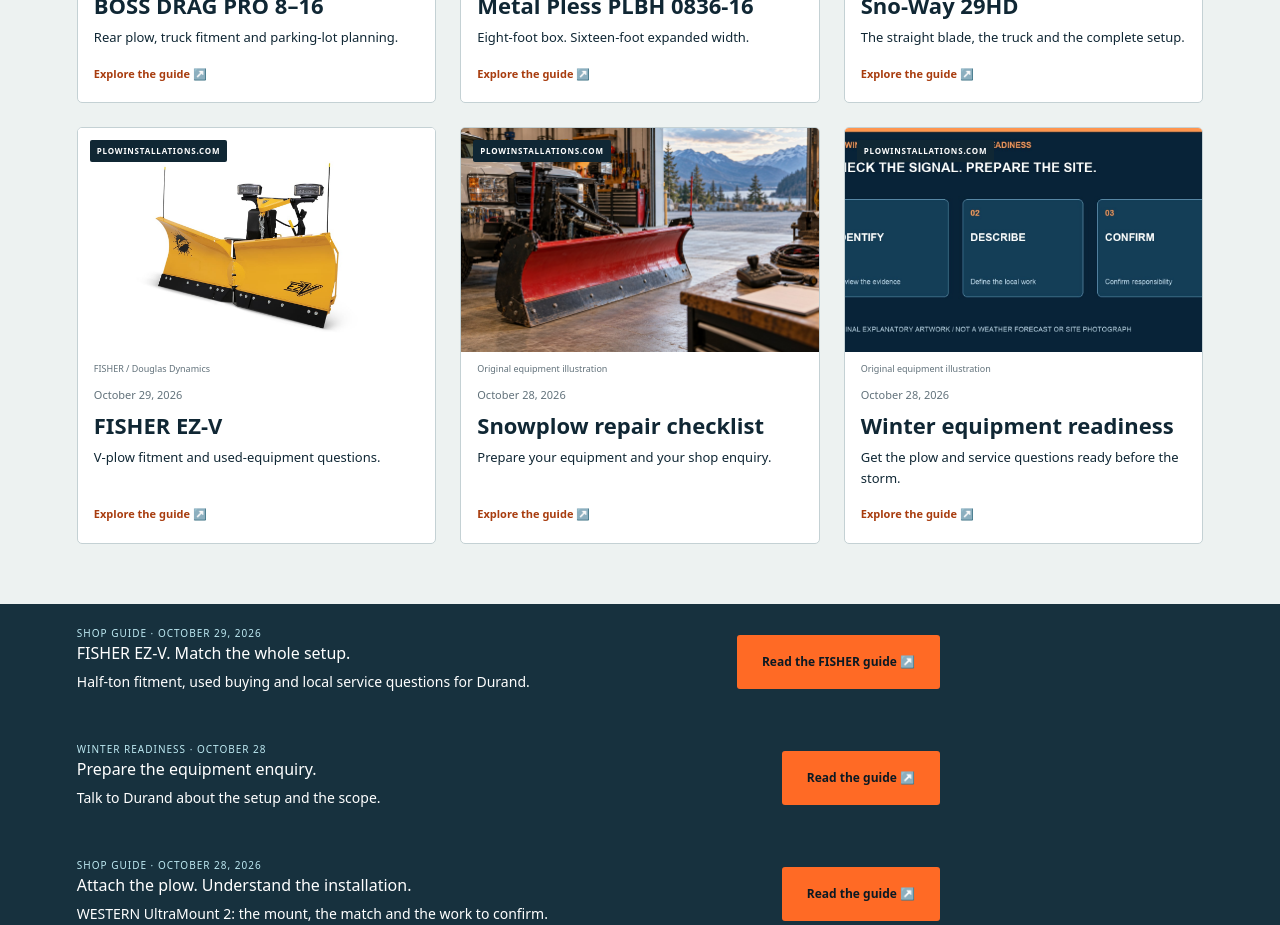
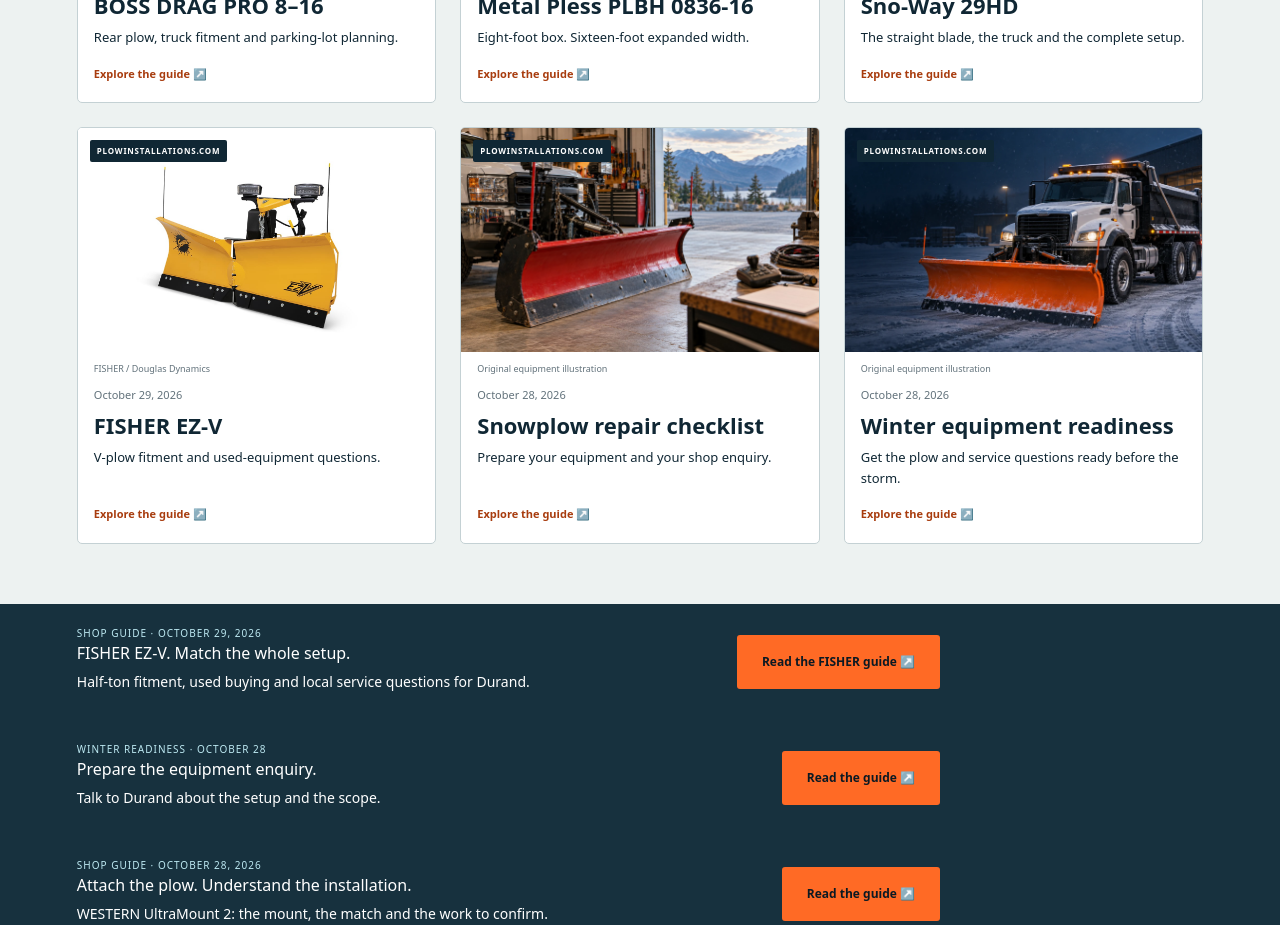
Before and after one commit to SHTFTV/plowinstallations.com, a React (Vite) app: page / in a window 1280 px wide. Shown: the part 5140-6065 px from the top of the page. Built offline with nearby package versions, Linux system fonts and the light colour scheme; a web font is replaced by a local one.

Commit message:
Use winter equipment photo instead of clipped text graphic in readiness card

```diff
--- a/src/components/ShopGuideCards.tsx
+++ b/src/components/ShopGuideCards.tsx
@@ -4,6 +4,6 @@ const guides = [
   {slug:'sno-way-29hd-76-truck-fitment-mount-controls',title:'Sno-Way 29HD',description:'The straight blade, the truck and the complete setup.',image:'plowinstallations-sno-way-29hd.webp',alt:'Sno-Way 29HD Tundra Ram straight-blade snowplow, manufacturer product photograph',date:'2026-11-02',displayDate:'November 2, 2026',credit:'Sno-Way · Manufacturer product image',photo:true},
   {slug:'fisher-ez-v-half-ton-used-plow-fitment-service',title:'FISHER EZ-V',description:'V-plow fitment and used-equipment questions.',image:'plowinstallations-fisher-ez-v.jpeg',alt:'FISHER EZ-V yellow V-plow with headlights and mounting assembly',date:'2026-10-29',displayDate:'October 29, 2026',credit:'FISHER / Douglas Dynamics',photo:true},
   {slug:'preseason-snowplow-repair-checklist-durand',title:'Snowplow repair checklist',description:'Prepare your equipment and your shop enquiry.',image:'preseason-snowplow-repair-checklist-durand-hero.jpg',alt:'Illustrative truck and snowplow in a workshop, ready for a preseason repair enquiry',date:'2026-10-28',displayDate:'October 28, 2026',credit:'Original equipment illustration',photo:false},
-  {slug:'polar-vortex-preseason-plow-readiness-durand',title:'Winter equipment readiness',description:'Get the plow and service questions ready before the storm.',image:'polar-vortex-preseason-plow-readiness-durand-hero.jpg',alt:'Illustrative winter snowplow equipment for preseason readiness planning',date:'2026-10-28',displayDate:'October 28, 2026',credit:'Original equipment illustration',photo:false},
+  {slug:'polar-vortex-preseason-plow-readiness-durand',title:'Winter equipment readiness',description:'Get the plow and service questions ready before the storm.',image:'plow-unit-dump.webp',alt:'Illustrative dump truck with a straight snowplow in a snowy yard, prepared for winter work',date:'2026-10-28',displayDate:'October 28, 2026',credit:'Original equipment illustration',photo:false},
 ];
 export function ShopGuideCards(){return <section className="pi-latest-guides" aria-label="Latest shop guides"><div className="pi-guide-heading"><div><p className="pi-eyebrow">PLOWINSTALLATIONS · EQUIPMENT & SHOP GUIDES</p><h2>The plows. The products. The setup.</h2></div><a href="/guides/">All shop guides ↗</a></div><div className="pi-latest-grid">{guides.map(guide=><a key={guide.slug} href={'/guides/'+guide.slug+'/'}><div className={'pi-guide-photo'+(guide.photo?' is-product':'')}><img src={'/brand/'+guide.image} loading="lazy" alt={guide.alt}/><span className="pi-guide-brand">PLOWINSTALLATIONS.COM</span></div><small className="pi-guide-credit">{guide.credit}</small><time dateTime={guide.date}>{guide.displayDate}</time><h3>{guide.title}</h3><p>{guide.description}</p><span className="pi-guide-read">Explore the guide ↗</span></a>)}</div></section>}
```
